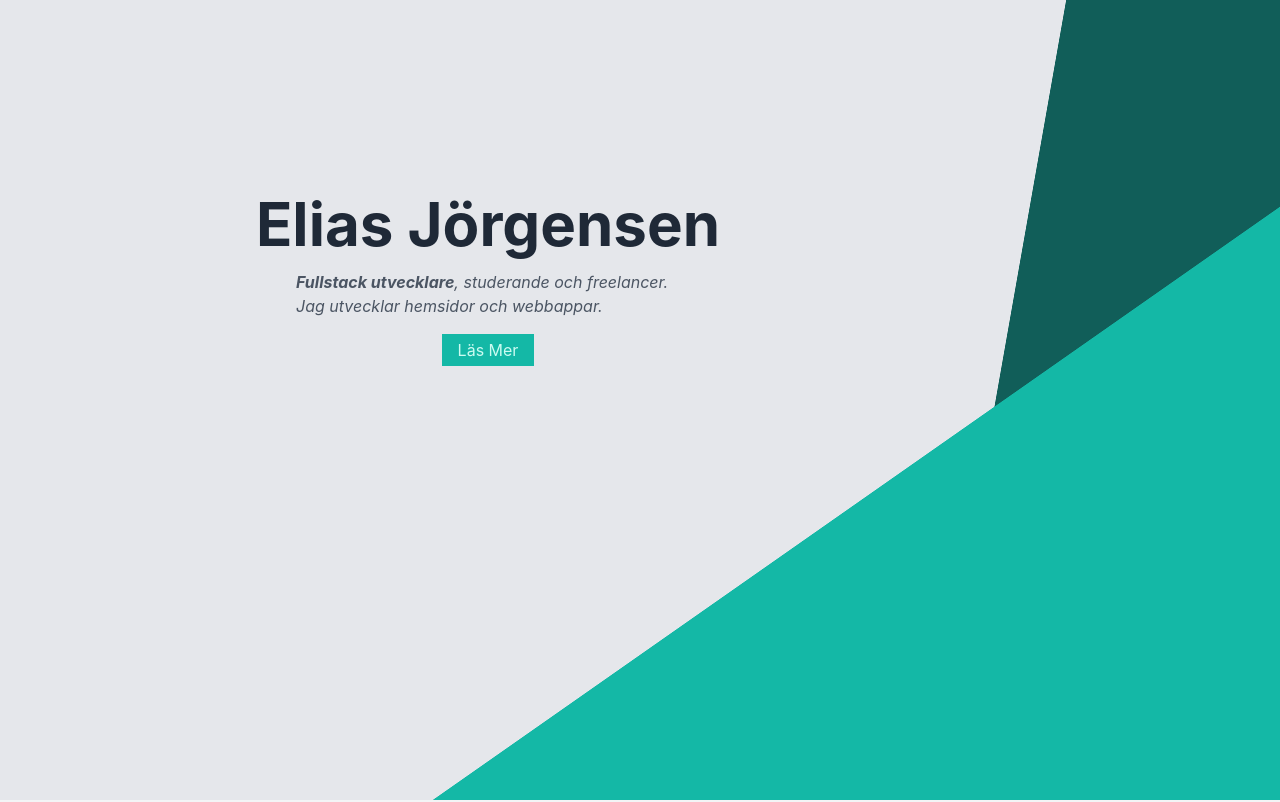
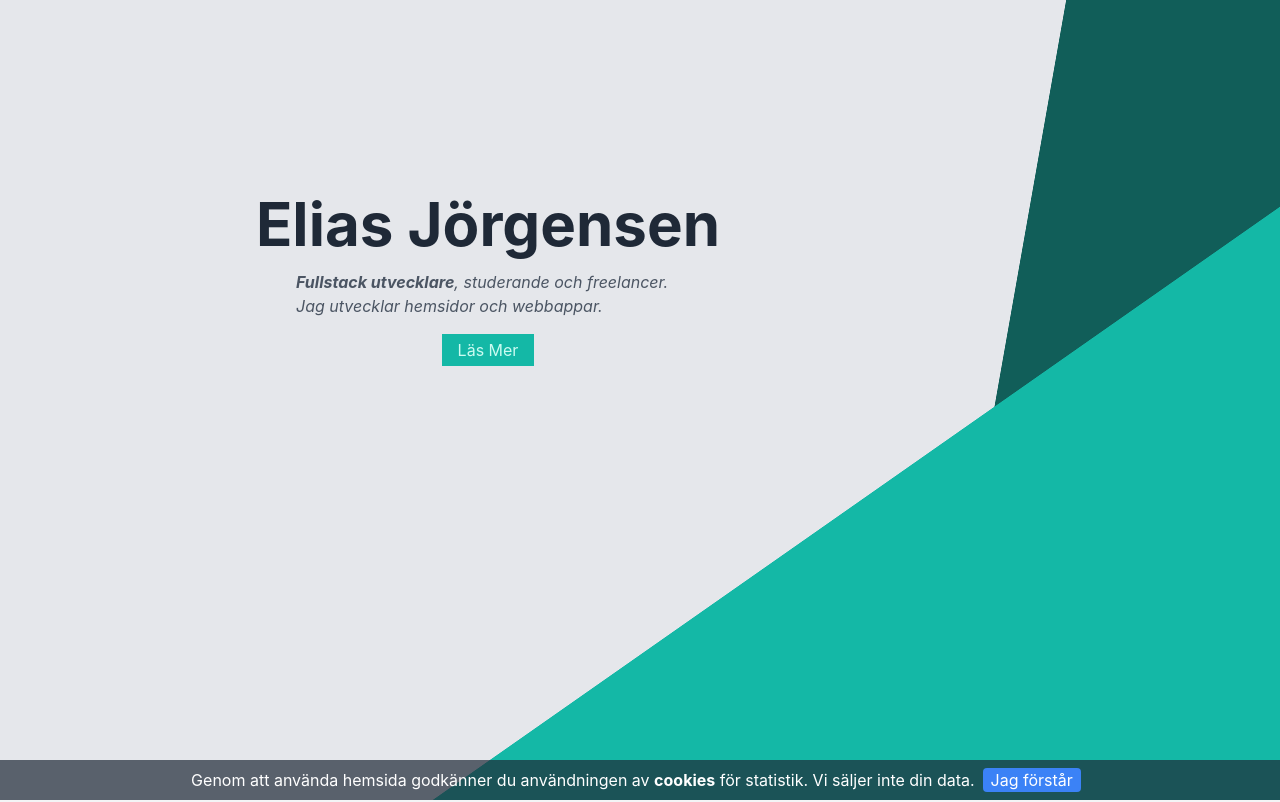
Before and after one commit to saile515/old-portfolio, a Next.js app: page / in a window 1280 px wide. Shown: the top 802 px of the page. Built offline with nearby package versions, Linux system fonts and the light colour scheme.

Commit message:
Added cookie alert

```diff
--- /dev/null
+++ b/components/Cookies.tsx
@@ -0,0 +1,28 @@
+import { useState } from "react";
+
+export default function Cookies() {
+	const [accepted, setAccepted] = useState(
+		document.cookie
+			.split("; ")
+			.find((row) => row.startsWith("acceptedCookies"))
+			?.split("=")[1] || false
+	);
+
+	if (accepted) return <></>;
+
+	return (
+		<div className="fixed bottom-0 text-center w-full bg-gray-800 bg-opacity-70 text-white flex justify-center py-2">
+			<p>
+				Genom att använda hemsida godkänner du användningen av <b>cookies</b> för statistik. Vi säljer inte din data.
+			</p>
+			<button
+				onClick={() => {
+					setAccepted(true);
+					document.cookie = "acceptedCookies=true";
+				}}
+				className="bg-blue-500 rounded px-2 mx-2">
+				Jag förstår
+			</button>
+		</div>
+	);
+}
--- a/pages/index.tsx
+++ b/pages/index.tsx
@@ -1,4 +1,5 @@
 import Contact from "../components/Contact";
+import Cookies from "../components/Cookies";
 import Head from "next/head";
 import Header from "../components/Intro/Header";
 import Info from "../components/Intro/Info";
@@ -10,14 +11,14 @@ import Showcase from "../components/Intro/Showcase";
 const Home: NextPage = () => {
 	return (
 		<div className="bg-gray-100 flex flex-col m-0">
-			<Script src="https://www.googletagmanager.com/gtag/js?id=UA-233774066-1" strategy="afterInteractive" />
+			<Script async src="https://www.googletagmanager.com/gtag/js?id=G-B3S7H53F5M" strategy="afterInteractive" />
 			<Script id="google-analytics" strategy="afterInteractive">
 				{`
                 window.dataLayer = window.dataLayer || [];
-                function gtag(){window.dataLayer.push(arguments);}
+                function gtag(){dataLayer.push(arguments);}
                 gtag('js', new Date());
 
-                gtag('config', 'UA-233774066-1');
+                gtag('config', 'G-B3S7H53F5M');
                 `}
 			</Script>
 			<Head>
@@ -33,6 +34,7 @@ const Home: NextPage = () => {
 			<Info2 />
 			<Showcase />
 			<Contact />
+			<Cookies />
 		</div>
 	);
 };
```
